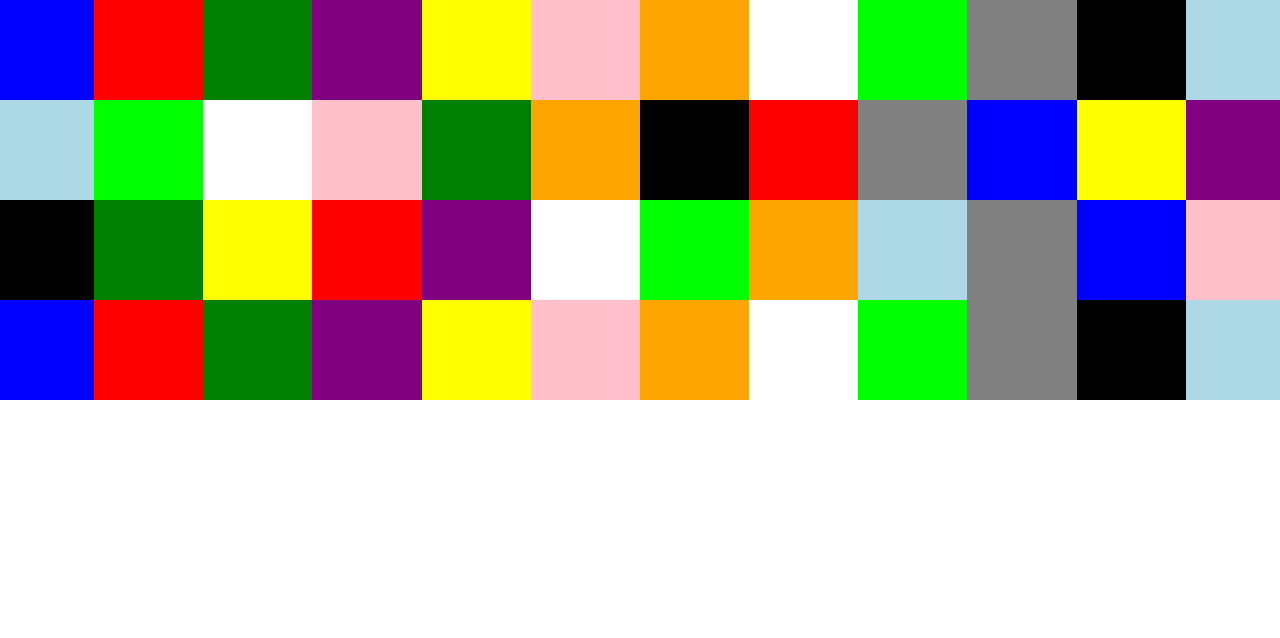
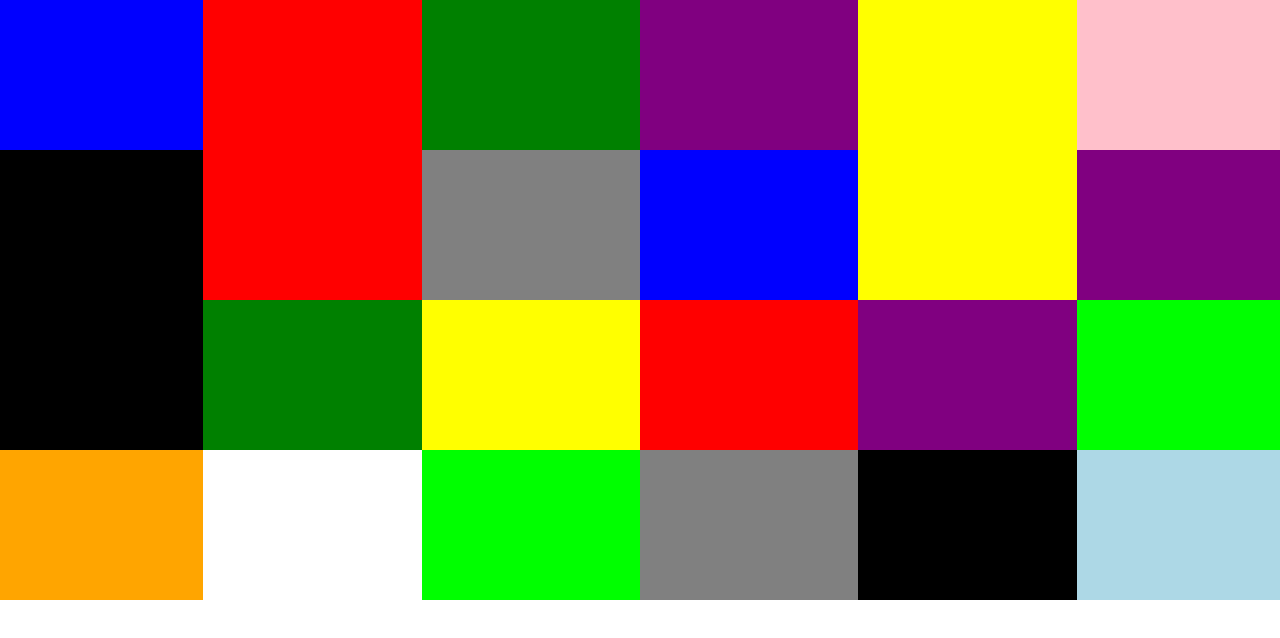
Before and after one commit to tatemitchell/kolor-klicker, a website: page public/index.html in a window 1280 px wide. Drawn offline with nearby package versions, Linux system fonts and the light colour scheme.

Commit message:
made less squares

```diff
--- a/public/index.html
+++ b/public/index.html
@@ -2,70 +2,46 @@
 <html>
 <head lang="en">
     <meta charset="UTF-8">
-    <title>Color Grid</title>
+    <title>Kolor Klicker</title>
     <link rel="stylesheet" href="https://maxcdn.bootstrapcdn.com/bootstrap/3.3.6/css/bootstrap.min.css" integrity="sha384-1q8mTJOASx8j1Au+a5WDVnPi2lkFfwwEAa8hDDdjZlpLegxhjVME1fgjWPGmkzs7" crossorigin="anonymous">
     <link rel="stylesheet" href="stylesheets/style.css">
 </head>
 <body>
 
 <div class="row">
-    <div class="blue col-md-1"></div>
-    <div class="red col-md-1"></div>
-    <div class="green col-md-1"></div>
-    <div class="purple col-md-1"></div>
-    <div class="yellow col-md-1"></div>
-    <div class="pink col-md-1"></div>
-    <div class="orange col-md-1"></div>
-    <div class="white col-md-1"></div>
-    <div class="lime col-md-1"></div>
-    <div class="gray col-md-1"></div>
-    <div class="black col-md-1"></div>
-    <div class="light-blue col-md-1"></div>
+    <div class="tile blue col-md-2"></div>
+    <div class="tile red col-md-2"></div>
+    <div class="tile green col-md-2"></div>
+    <div class="tile purple col-md-2"></div>
+    <div class="tile yellow col-md-2"></div>
+    <div class="tile pink col-md-2"></div>
 </div>
 
 <div class="row">
-    <div class="light-blue col-md-1"></div>
-    <div class="lime col-md-1"></div>
-    <div class="white col-md-1"></div>
-    <div class="pink col-md-1"></div>
-    <div class="green col-md-1"></div>
-    <div class="orange col-md-1"></div>
-    <div class="black col-md-1"></div>
-    <div class="red col-md-1"></div>
-    <div class="gray col-md-1"></div>
-    <div class="blue col-md-1"></div>
-    <div class="yellow col-md-1"></div>
-    <div class="purple col-md-1"></div>
+    <div class="tile black col-md-2"></div>
+    <div class="tile red col-md-2"></div>
+    <div class="tile gray col-md-2"></div>
+    <div class="tile blue col-md-2"></div>
+    <div class="tile yellow col-md-2"></div>
+    <div class="tile purple col-md-2"></div>
 </div>
 
 <div class="row">
-    <div class="black col-md-1"></div>
-    <div class="green col-md-1"></div>
-    <div class="yellow col-md-1"></div>
-    <div class="red col-md-1"></div>
-    <div class="purple col-md-1"></div>
-    <div class="white col-md-1"></div>
-    <div class="lime col-md-1"></div>
-    <div class="orange col-md-1"></div>
-    <div class="light-blue col-md-1"></div>
-    <div class="gray col-md-1"></div>
-    <div class="blue col-md-1"></div>
-    <div class="pink col-md-1"></div>
+    <div class="tile black col-md-2"></div>
+    <div class="tile green col-md-2"></div>
+    <div class="tile yellow col-md-2"></div>
+    <div class="tile red col-md-2"></div>
+    <div class="tile purple col-md-2"></div>
+    <div class="tile lime col-md-2"></div>
 </div>
 
 <div class="row">
-    <div class="blue col-md-1"></div>
-    <div class="red col-md-1"></div>
-    <div class="green col-md-1"></div>
-    <div class="purple col-md-1"></div>
-    <div class="yellow col-md-1"></div>
-    <div class="pink col-md-1"></div>
-    <div class="orange col-md-1"></div>
-    <div class="white col-md-1"></div>
-    <div class="lime col-md-1"></div>
-    <div class="gray col-md-1"></div>
-    <div class="black col-md-1"></div>
-    <div class="light-blue col-md-1"></div>
+    <div class="tile orange col-md-2"></div>
+    <div class="tile white col-md-2"></div>
+    <div class="tile lime col-md-2"></div>
+    <div class="tile gray col-md-2"></div>
+    <div class="tile black col-md-2"></div>
+    <div class="tile light-blue col-md-2"></div>
 </div>
 
 <script src="https://ajax.googleapis.com/ajax/libs/jquery/1.12.0/jquery.min.js"></script>
--- a/public/javascripts/main.js
+++ b/public/javascripts/main.js
@@ -25,7 +25,7 @@ var weightedRandom =  function(spec) {
 };
 
 $(document).ready(function() {
-  $('.col-md-1').on('click', function() {
+  $('.tile').on('click', function() {
       $(this).removeClass(colorString);
       $(this).addClass(colorArray[weightedRandom({ 0:0.083, 1:0.083, 2:0.083, 3:0.083, 4:0.083, 5:0.083, 6:0.083, 7:0.083, 8:0.083, 9:0.083, 10:0.083, 11:0.083, 12:0.004 })]);
   });
--- a/public/stylesheets/style.css
+++ b/public/stylesheets/style.css
@@ -1,5 +1,5 @@
-.col-md-1 {
-  height: 100px;
+.tile {
+  height: 150px;
 }
 
 .blue {
@@ -52,5 +52,5 @@
 
 .lose {
   background-image: url("../images/lose.png");
-  background-repeat: no-repeat;
+  background-repeat: repeat-x;
 }
```
